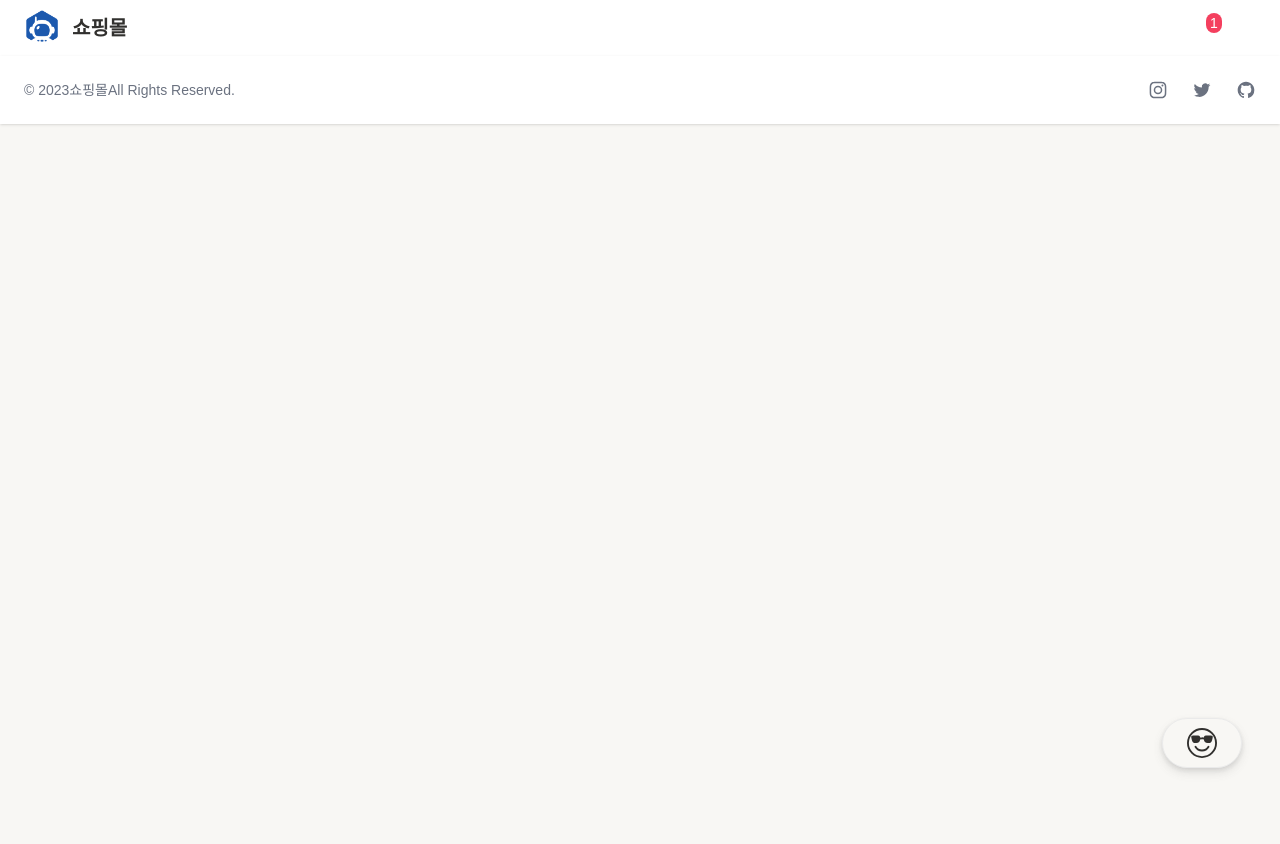
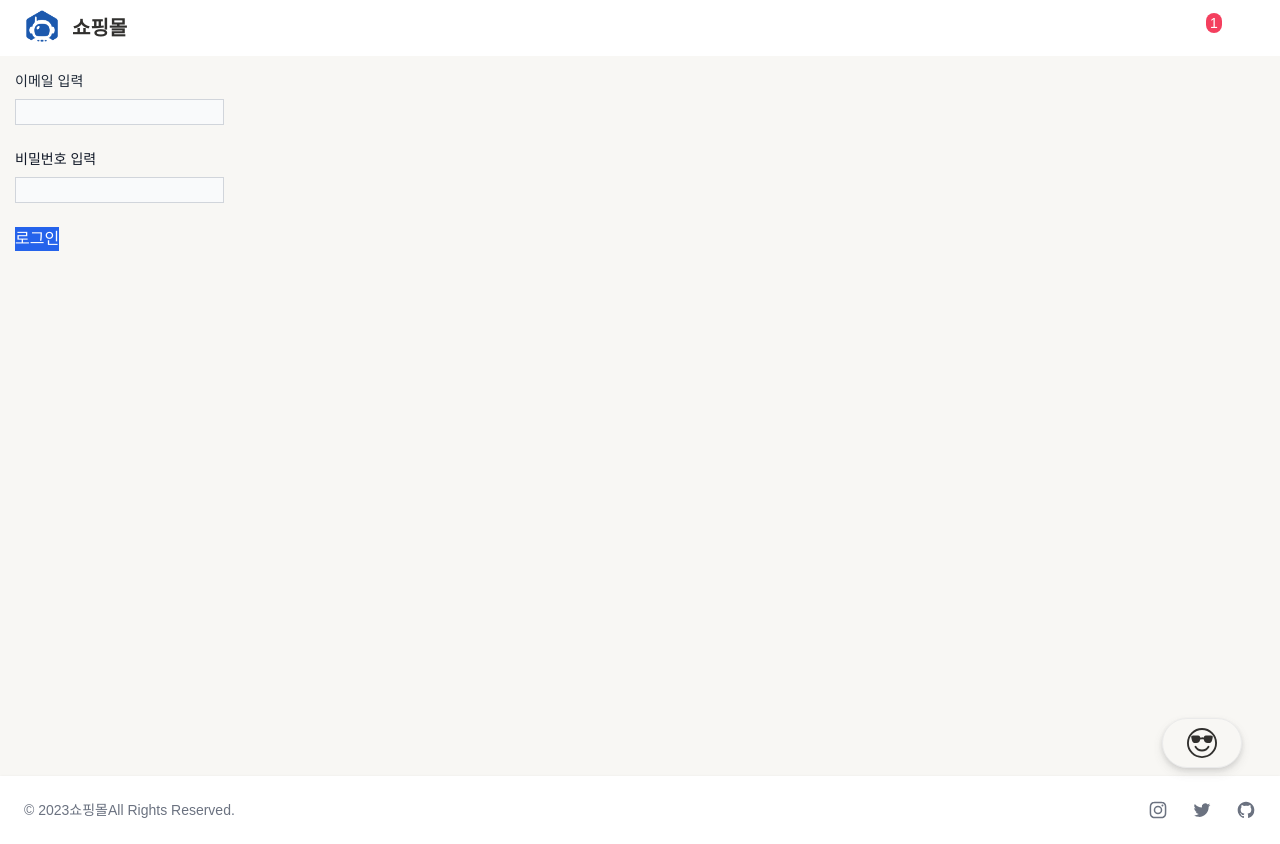
Before and after one commit to HumanJSEngine/project-emarket, a React (Create React App) app: page /login in a window 1280 px wide. Before the commit the page ends 800 px from the top, so only its background shows below. Built offline with nearby package versions, Linux system fonts and the light colour scheme.

Commit message:
기능 세션 스토리지에 토큰, cbid 저장

```diff
--- a/package.json
+++ b/package.json
@@ -10,6 +10,7 @@
         "react-icons": "^4.8.0",
         "react-router-dom": "^6.8.1",
         "react-scripts": "5.0.1",
+        "react-toastify": "^9.1.1",
         "styled-components": "^5.3.6"
     },
     "scripts": {
--- a/src/components/Elements/DropDownLoggedIn.js
+++ b/src/components/Elements/DropDownLoggedIn.js
@@ -1,14 +1,21 @@
 /** @format */
-import { Link } from 'react-router-dom';
+import { Link, useNavigate } from 'react-router-dom';
 
 export const DropDownLoggedIn = () => {
+  const navigate = useNavigate();
+
+  const handleLogout = () => {
+    sessionStorage.removeItem('token');
+    sessionStorage.removeItem('cbid');
+    navigate('/');
+  };
   return (
     <div
       id="dropdownAvatar"
       className="select-none	absolute top-10 right-0 z-10 w-44 bg-white rounded divide-y divide-gray-100 shadow dark:bg-gray-700 dark:divide-gray-600"
     >
       <div className="py-3 px-4 text-sm text-gray-900 dark:text-white">
-        <div className="font-medium truncate">  </div>
+        <div className="font-medium truncate">아이디</div>
       </div>
       <ul
         className="py-1 text-sm text-gray-700 dark:text-gray-200"
@@ -24,7 +31,6 @@ export const DropDownLoggedIn = () => {
         </li>
         <li>
           <Link
-
             to="/dashboard"
             className="block py-2 px-4 hover:bg-gray-100 dark:hover:bg-gray-600 dark:hover:text-white"
           >
@@ -34,9 +40,10 @@ export const DropDownLoggedIn = () => {
       </ul>
       <div className="py-1">
         <span
+          onClick={handleLogout}
           className="cursor-pointer block py-2 px-4 text-sm text-gray-700 hover:bg-gray-100 dark:hover:bg-gray-600 dark:text-gray-200 dark:hover:text-white"
         >
-          Log out
+          로그아웃
         </span>
       </div>
     </div>
--- a/src/components/Layouts/Header.js
+++ b/src/components/Layouts/Header.js
@@ -12,6 +12,8 @@ export const Header = () => {
   const [search, setSearch] = useState(false);
   const [ThemeMode, toggleTheme] = useTheme();
   const [dropdown, setDropdown] = useState(false);
+  const token = JSON.parse(sessionStorage.getItem('token'));
+
   useEffect(() => {
     if (darkMode) {
       document.documentElement.classList.add('dark');
@@ -58,7 +60,7 @@ export const Header = () => {
       <ThemeToggle toggle={toggleTheme} mode={ThemeMode}>
         DarkMode
       </ThemeToggle>
-      {dropdown && <DropDownLoggedOut />}
+      {dropdown && (token ? <DropDownLoggedIn /> : <DropDownLoggedOut />)}
     </header>
   );
 };
--- a/src/index.js
+++ b/src/index.js
@@ -6,6 +6,9 @@ import { BrowserRouter as Router } from 'react-router-dom';
 import { ScrollToTop } from './components';
 import './index.css';
 import App from './App';
+import { ToastContainer } from 'react-toastify';
+
+import 'react-toastify/dist/ReactToastify.css';
 
 import { Globalstyle } from './theme/GlobalStyle';
 import { ThemeProvider } from './context/ThemeProvider';
@@ -18,6 +21,11 @@ root.render(
       <ThemeProvider>
         <Globalstyle />
         <ScrollToTop />
+        <ToastContainer
+          closeButton={true}
+          autoClose={5000}
+          position={'bottom-center'}
+        />
         <App />
       </ThemeProvider>
     </FilterProvider>
--- a/src/pages/Login.js
+++ b/src/pages/Login.js
@@ -1,5 +1,76 @@
-import React from 'react';
+/** @format */
+
+import React, { useRef } from 'react';
+import { toast } from 'react-toastify';
+import { useNavigate } from 'react-router';
 
 export const Login = () => {
-    return <div></div>;
+  const navigate = useNavigate();
+  const email = useRef();
+  const password = useRef();
+
+  const handleLogin = async (e) => {
+    e.preventDefault();
+    const authDetail = {
+      email: email.current.value,
+      password: password.current.value,
+    };
+    const requestOptions = {
+      method: 'POST',
+      headers: { 'content-Type': 'application/json' },
+      body: JSON.stringify(authDetail),
+    };
+    const response = await fetch('http://localhost:8000/login', requestOptions);
+    const data = await response.json();
+    data.accessToken ? navigate('/products') : toast.error(data);
+    if(data.accessToken){
+        sessionStorage.setItem("token", JSON.stringify(data.accessToken));
+        sessionStorage.setItem("cbid", JSON.stringify(data.user.id));
+    }
+    console.log(data);
+  };
+
+  return (
+    <main>
+      <section>
+        <p className="text-2xl text-center font-semibold dark:text-slate-100 underline-offset-1"></p>
+      </section>
+      <form onSubmit={handleLogin}>
+        <div className="mb-6">
+          <label
+            htmlFor="email"
+            className="block mb-2 text-sm font-medium text-gray-800 dark:text-gray"
+          >
+            이메일 입력
+          </label>
+          <input
+            ref={email}
+            type="email"
+            id="email"
+            className="bg-gray-50 border border-gray-300"
+          />
+        </div>
+        <div className="mb-6">
+          <label
+            htmlFor="password"
+            className="block mb-2 text-sm font-medium text-gray-900 dark:text-800"
+          >
+            비밀번호 입력
+          </label>
+          <input
+            ref={password}
+            type="password"
+            id="password"
+            className="bg-gray-50 border border-gray-300 text-gray-400 border-r-6"
+          />
+        </div>
+        <button
+          type="submit"
+          className="text-white bg-blue-600 hover:bg-blue-700 focus:ring-4"
+        >
+          로그인
+        </button>
+      </form>
+    </main>
+  );
 };
--- a/src/pages/Register.js
+++ b/src/pages/Register.js
@@ -1,7 +1,13 @@
+/** @format */
+
 import React from 'react';
+import { toast } from 'react-toastify';
+import { useNavigate } from 'react-router';
 import axios from 'axios';
 
 export const Register = () => {
+  const navigate = useNavigate();
+
   const handleRegister = async (e) => {
     e.preventDefault();
     const authDetail = {
@@ -16,70 +22,72 @@ export const Register = () => {
       body: JSON.stringify(authDetail),
     };
 
-        const res = await fetch(
-            'http://localhost:8000/register',
-            requestOptions
-        );
+    const res = await fetch('http://localhost:8000/register', requestOptions);
     const data = await res.json();
+    data.accessToken ? navigate('/products') : toast.error(data);
+    if (data.accessToken) {
+      sessionStorage.setItem('token', JSON.stringify(data.accessToken));
+      sessionStorage.setItem('cbid', JSON.stringify(data.user.id));
+    }
     console.log(data);
   };
 
   return (
     <main>
       <section>
-                <p className='text-2xl text-center font-semibold dark:text-slate-100 my-10 underline underline-offset-8'>
-                    Register
+        <p className="text-2xl text-center font-semibold dark:text-slate-100 my-10 underline underline-offset-8">
+          회원등록
         </p>
       </section>
       <form onSubmit={handleRegister}>
-                <div className='mb-6'>
+        <div className="mb-6">
           <label
-                        htmlFor='name'
-                        className='block mb-2 text-sm font-medium text-gray-900 dark:text-gray-300'
+            htmlFor="name"
+            className="block mb-2 text-sm font-medium text-gray-900 dark:text-gray-300"
           >
-                        Your name
+            이름
           </label>
           <input
-                        type='name'
-                        id='name'
-                        className='shadow-sm bg-gray-50 border border-gray-300 text-gray-900 text-sm rounded-lg focus:ring-blue-500 focus:border-blue-500 block w-full p-2.5 dark:bg-gray-700 dark:border-gray-600 dark:placeholder-gray-400 dark:text-white dark:focus:ring-blue-500 dark:focus:border-blue-500 dark:shadow-sm-light'
+            type="name"
+            id="name"
+            className="shadow-sm bg-gray-50 border border-gray-300 text-gray-900 text-sm rounded-lg focus:ring-blue-500 focus:border-blue-500 block w-full p-2.5 dark:bg-gray-700 dark:border-gray-600 dark:placeholder-gray-400 dark:text-white dark:focus:ring-blue-500 dark:focus:border-blue-500 dark:shadow-sm-light"
             required
-                        autoComplete='off'
+            autoComplete="off"
           />
         </div>
-                <div className='mb-6'>
+        <div className="mb-6">
           <label
-                        htmlFor='email'
-                        className='block mb-2 text-sm font-medium text-gray-900 dark:text-gray-300'
+            htmlFor="email"
+            className="block mb-2 text-sm font-medium text-gray-900 dark:text-gray-300"
           >
-                        Your email
+            이메일
           </label>
           <input
-                        type='email'
-                        id='email'
-                        className='shadow-sm bg-gray-50 border border-gray-300 text-gray-900 text-sm rounded-lg focus:ring-blue-500 focus:border-blue-500 block w-full p-2.5 dark:bg-gray-700 dark:border-gray-600 dark:placeholder-gray-400 dark:text-white dark:focus:ring-blue-500 dark:focus:border-blue-500 dark:shadow-sm-light'
+            type="email"
+            id="email"
+            className="shadow-sm bg-gray-50 border border-gray-300 text-gray-900 text-sm rounded-lg focus:ring-blue-500 focus:border-blue-500 block w-full p-2.5 dark:bg-gray-700 dark:border-gray-600 dark:placeholder-gray-400 dark:text-white dark:focus:ring-blue-500 dark:focus:border-blue-500 dark:shadow-sm-light"
             required
-                        autoComplete='off'
+            autoComplete="off"
           />
         </div>
-                <div className='mb-6'>
+        <div className="mb-6">
           <label
-                        htmlFor='password'
-                        className='block mb-2 text-sm font-medium text-gray-900 dark:text-gray-300'
+            htmlFor="password"
+            className="block mb-2 text-sm font-medium text-gray-900 dark:text-gray-300"
           >
-                        Your password
+            비밀번호
           </label>
           <input
-                        type='password'
-                        id='password'
-                        className='shadow-sm bg-gray-50 border border-gray-300 text-gray-900 text-sm rounded-lg focus:ring-blue-500 focus:border-blue-500 block w-full p-2.5 dark:bg-gray-700 dark:border-gray-600 dark:placeholder-gray-400 dark:text-white dark:focus:ring-blue-500 dark:focus:border-blue-500 dark:shadow-sm-light'
+            type="password"
+            id="password"
+            className="shadow-sm bg-gray-50 border border-gray-300 text-gray-900 text-sm rounded-lg focus:ring-blue-500 focus:border-blue-500 block w-full p-2.5 dark:bg-gray-700 dark:border-gray-600 dark:placeholder-gray-400 dark:text-white dark:focus:ring-blue-500 dark:focus:border-blue-500 dark:shadow-sm-light"
             required
-                        minLength='7'
+            minLength="7"
           />
         </div>
         <button
-                    type='submit'
-                    className='text-white bg-blue-700 hover:bg-blue-800 focus:ring-4 focus:outline-none focus:ring-blue-300 font-medium rounded-lg text-sm px-5 py-2.5 text-center dark:bg-blue-600 dark:hover:bg-blue-700 dark:focus:ring-blue-800'
+          type="submit"
+          className="text-white bg-blue-700 hover:bg-blue-800 focus:ring-4 focus:outline-none focus:ring-blue-300 font-medium rounded-lg text-sm px-5 py-2.5 text-center dark:bg-blue-600 dark:hover:bg-blue-700 dark:focus:ring-blue-800"
         >
           등록
         </button>
```
Also changed, not shown: data/db.json (+8 -2 lines), 1 other file (tests, documents, lock files or other folders). Lines whose indentation alone changed are shown as unchanged.
